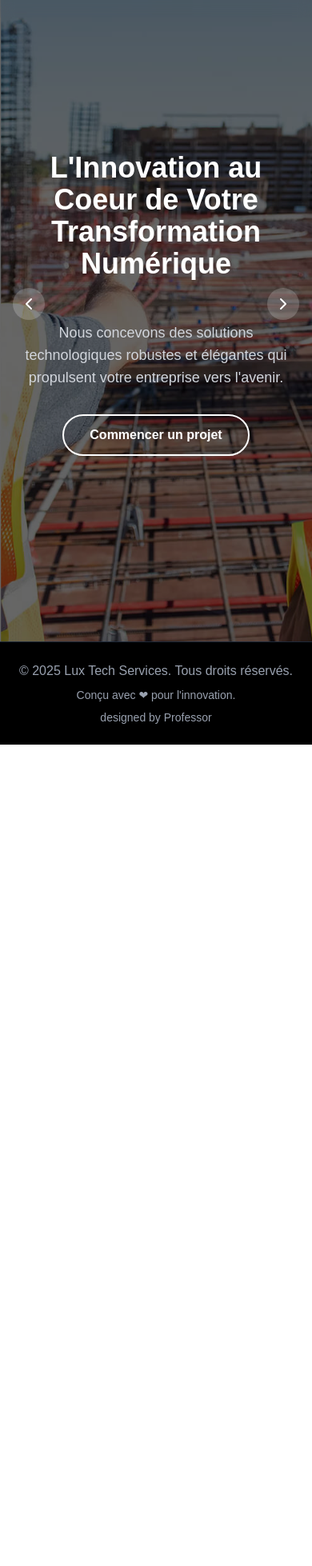
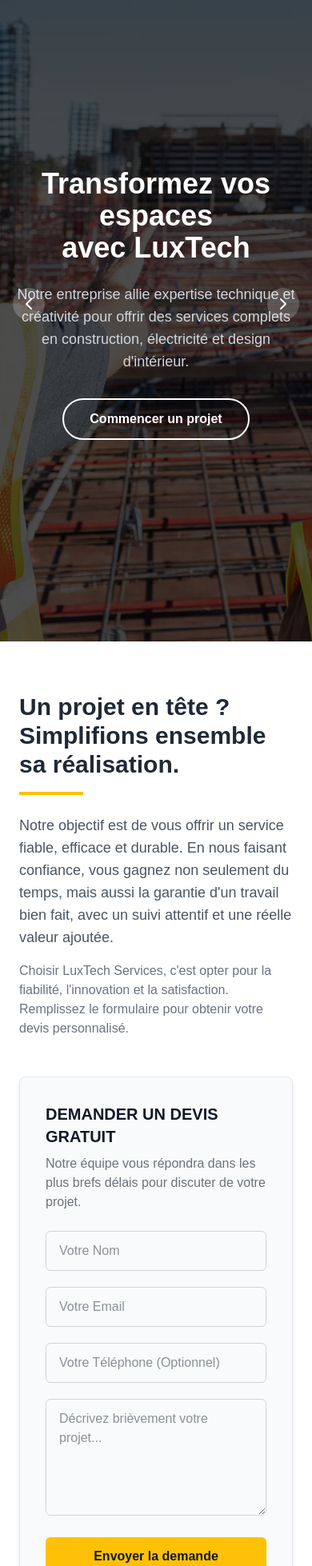
Before and after one commit to Tacite243/luxtech, a Next.js app: page / in a window 390 px wide. Shown: the part 42-2000 px from the top of the page at 80% size. Before the commit the page ends 973 px from the top, so only its background shows below. Built offline with nearby package versions, Linux system fonts and the light colour scheme.

Commit message:
feat(global): create GetAQuote component

```diff
--- a/src/app/(public)/page.tsx
+++ b/src/app/(public)/page.tsx
@@ -1,3 +1,4 @@
+import GetAQuote from "@/components/GetAQuote";
 import HeroSection from "@/components/HeroCarousel";
 
 
@@ -5,6 +6,7 @@
     return (
         <>
             <HeroSection />
+            <GetAQuote />
         </>
     );
 }
--- a/src/app/layout.tsx
+++ b/src/app/layout.tsx
@@ -1,5 +1,5 @@
 import type { Metadata } from "next";
-import { Geist } from "next/font/google"; // Assurez-vous d'importer depuis 'next/font/google'
+import { Geist } from "next/font/google";
 import { Geist_Mono } from "next/font/google";
 import "./globals.css";
 
@@ -13,9 +13,48 @@
   subsets: ["latin"],
 });
 
+// MÉTADONNÉES OPTIMISÉES
 export const metadata: Metadata = {
-  title: "Lux Tech Services",
-  description: "Solutions technologiques innovantes pour un futur numérique.",
+  // Titre dynamique pour un meilleur SEO
+  title: {
+    default: "LuxTech Services | Construction, Électricité & Design Intérieur",
+    template: `%s | LuxTech Services`,
+  },
+  // Description plus riche en mots-clés
+  description: "Votre expert en construction moderne, installation électrique, domotique, et design intérieur. Nous transformons vos espaces pour un confort et une sécurité optimaux.",
+  keywords: ["construction", "électricité", "domotique", "design intérieur", "éclairage LED", "sécurité", "dépannage", "rénovation"],
+
+  // Métadonnées pour le partage sur les réseaux sociaux (Open Graph)
+  openGraph: {
+    title: "LuxTech Services | Solutions Complètes pour l'Habitat",
+    description: "De la construction à la domotique, nous simplifions votre vie avec des services fiables, innovants et esthétiques.",
+    url: "https://www.luxtechservices.com", // Mettez votre URL finale ici
+    siteName: "LuxTech Services",
+    // Ajoutez une image qui représentera votre site lors du partage
+    // Par exemple : 'https://www.luxtechservices.com/og-image.png'
+    images: [
+      {
+        url: '/og-image.png', // Créez ce fichier dans votre dossier /public
+        width: 1200,
+        height: 630,
+      },
+    ],
+    locale: 'fr_FR',
+    type: 'website',
+  },
+
+  // Pour les robots d'indexation
+  robots: {
+    index: true,
+    follow: true,
+    googleBot: {
+      index: true,
+      follow: true,
+      'max-video-preview': -1,
+      'max-image-preview': 'large',
+      'max-snippet': -1,
+    },
+  },
 };
 
 export default function RootLayout({
--- /dev/null
+++ b/src/components/GetAQuote.tsx
@@ -0,0 +1,92 @@
+
+
+
+export default function GetAQuote() {
+  // Styles réutilisables pour les champs du formulaire avec couleurs en dur
+  const inputStyle = "w-full px-4 py-3 bg-[#f9fafb] border border-[#d1d5db] rounded-md focus:outline-none focus:ring-2 focus:ring-[#FFC107] transition duration-300 text-gray-800";
+
+  return (
+    // Section principale avec un fond blanc (#FFFFFF) et texte gris foncé (#1f2937)
+    <section className="bg-[#FFFFFF] text-[#1f2937] py-16 md:py-24">
+      <div className="container mx-auto px-6">
+        <div className="grid grid-cols-1 lg:grid-cols-2 gap-12 lg:gap-16 items-center">
+
+          {/* --- Colonne de gauche : Contenu textuel --- */}
+          <div>
+            <h2 className="text-3xl md:text-4xl font-bold mb-4">
+              Un projet en tête ? Simplifions ensemble sa réalisation.
+            </h2>
+            {/* Ligne d'accent avec la couleur jaune/or (#FFC107) */}
+            <div className="w-20 h-1 bg-[#FFC107] mb-6" />
+            {/* Paragraphes avec des nuances de gris spécifiques */}
+            <p className="text-lg text-[#4b5563] mb-4">
+              Notre objectif est de vous offrir un service fiable, efficace et durable. En nous faisant confiance, vous gagnez non seulement du temps, mais aussi la garantie d'un travail bien fait, avec un suivi attentif et une réelle valeur ajoutée.
+            </p>
+            <p className="text-[#6b7280]">
+              Choisir LuxTech Services, c'est opter pour la fiabilité, l'innovation et la satisfaction. Remplissez le formulaire pour obtenir votre devis personnalisé.
+            </p>
+          </div>
+
+          {/* --- Colonne de droite : Formulaire de contact --- */}
+          {/* Conteneur du formulaire avec fond gris très clair (#f9fafb) */}
+          <div className="bg-[#f9fafb] p-8 rounded-lg shadow-md border border-[#e5e7eb]">
+            <h3 className="text-xl font-bold text-[#111827] mb-2 uppercase">
+              Demander un devis gratuit
+            </h3>
+            <p className="text-[#6b7280] mb-6">
+              Notre équipe vous répondra dans les plus brefs délais pour discuter de votre projet.
+            </p>
+
+            <form action="#" method="POST" className="space-y-5">
+              <div>
+                <input
+                  type="text"
+                  name="name"
+                  placeholder="Votre Nom"
+                  required
+                  className={inputStyle}
+                />
+              </div>
+              <div>
+                <input
+                  type="email"
+                  name="email"
+                  placeholder="Votre Email"
+                  required
+                  className={inputStyle}
+                />
+              </div>
+              <div>
+                <input
+                  type="tel"
+                  name="phone"
+                  placeholder="Votre Téléphone (Optionnel)"
+                  className={inputStyle}
+                />
+              </div>
+              <div>
+                <textarea
+                  name="message"
+                  placeholder="Décrivez brièvement votre projet..."
+                  rows={5}
+                  required
+                  className={inputStyle}
+                ></textarea>
+              </div>
+              <div>
+                {/* Bouton avec fond jaune (#FFC107) et texte noir (#111827) */}
+                <button
+                  type="submit"
+                  className="w-full bg-[#FFC107] text-[#111827] font-bold py-3 px-6 rounded-md hover:bg-[#eab308] focus:outline-none focus:ring-2 focus:ring-offset-2 focus:ring-[#FFC107] transition-all duration-300"
+                >
+                  Envoyer la demande
+                </button>
+              </div>
+            </form>
+          </div>
+
+        </div>
+      </div>
+    </section>
+  );
+}
--- a/src/components/HeroCarousel.tsx
+++ b/src/components/HeroCarousel.tsx
@@ -1,10 +1,9 @@
-// Le nom du fichier est probablement HeroSection.tsx
+// src/components/HeroCarousel.tsx (ou HeroSection.tsx)
 "use client";
 
 import { useState, useEffect } from 'react';
 import { motion, AnimatePresence, Variants } from 'framer-motion';
 import { FiChevronLeft, FiChevronRight } from 'react-icons/fi';
-// Importez le composant Image de Next.js pour l'optimisation
 import Image from 'next/image';
 
 const images = [
@@ -51,7 +50,6 @@
     return (
         <section className="relative h-screen w-full overflow-hidden bg-primary">
             <AnimatePresence initial={false} custom={direction}>
-        {/* CHANGEMENT ICI : Le motion.div devient un conteneur simple */}
                 <motion.div
                     key={page}
                     custom={direction}
@@ -61,19 +59,17 @@
                     exit="exit"
                     className="absolute inset-0 h-full w-full"
                 >
-          {/* On utilise le composant Image de Next.js pour couvrir la zone */}
                     <Image
                         src={images[imageIndex]}
-            alt="Image de fond pour la section principale"
-            fill // Remplit le conteneur parent
-            style={{ objectFit: 'cover' }} // Équivalent de bg-cover
-            priority={true} // Charge la première image plus rapidement
+                        alt="Projets de construction et d'installation électrique par LuxTech"
+                        fill
+                        style={{ objectFit: 'cover' }}
+                        priority={true}
                     />
                 </motion.div>
             </AnimatePresence>
 
-      {/* Le reste du code est identique */}
-      <div className="absolute inset-0 bg-black/60" />
+            <div className="absolute inset-0 bg-black/70" />
 
             <div className="relative z-10 flex h-full flex-col items-center justify-center text-center text-white px-4">
                 <motion.h1
@@ -82,24 +78,22 @@
                     transition={{ duration: 0.8, delay: 0.3 }}
                     className="text-4xl md:text-6xl font-extrabold"
                 >
-          L'Innovation au Coeur de Votre
+                    {/* NOUVEAU TITRE */}
+                    Transformez vos espaces
                     <br />
-          <span className="text-secondary">Transformation Numérique</span>
+                    avec <span className="text-secondary">LuxTech</span>
                 </motion.h1>
-        {/* ... le reste de votre JSX ... */}
-        <motion.div
-          initial={{ opacity: 0, y: 20 }}
-          animate={{ opacity: 1, y: 0 }}
-          transition={{ duration: 0.8, delay: 0.5 }}
-          className="w-24 h-1 bg-accent-yellow my-6"
-        />
+
+                {/* LIGNE JAUNE RETIRÉE POUR UN LOOK PLUS ÉPURÉ */}
+
                 <motion.p
                     initial={{ opacity: 0, y: 20 }}
                     animate={{ opacity: 1, y: 0 }}
                     transition={{ duration: 0.8, delay: 0.7 }}
-          className="max-w-2xl text-lg text-gray-300"
+                    className="mt-6 max-w-2xl text-lg text-gray-300"
                 >
-          Nous concevons des solutions technologiques robustes et élégantes qui propulsent votre entreprise vers l'avenir.
+                    {/* NOUVEAU PARAGRAPHE */}
+                    Notre entreprise allie expertise technique et créativité pour offrir des services complets en construction, électricité et design d'intérieur.
                 </motion.p>
                 <motion.button
                     initial={{ opacity: 0, y: 20 }}
```
Lines whose indentation alone changed are shown as unchanged.
